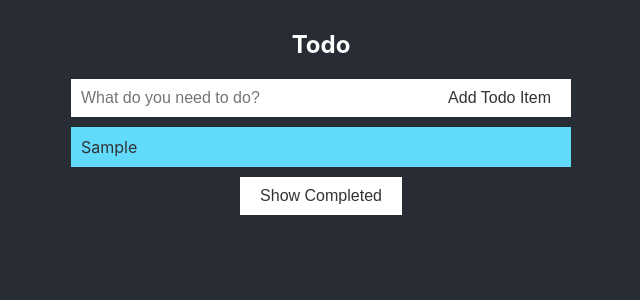
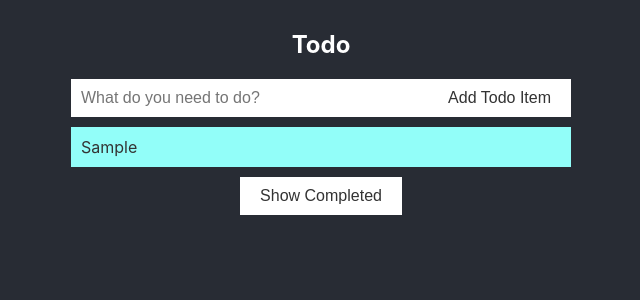
Before and after one commit to jacobhamblin/todo, a React (Create React App) app: page / in a window 1280 px wide. Both pictures are taken after typing "Sample" into the empty fields and a click on the button "Add Todo Item". Shown: the top 300 px of the page, without its empty margins (319-959 px from the left). Built offline with nearby package versions, Linux system fonts and the light colour scheme.

Commit message:
pastel colors

```diff
--- a/src/Todo/Item/Item.css
+++ b/src/Todo/Item/Item.css
@@ -2,7 +2,7 @@
   font-size: 16px;
   text-align: left;
   padding: 10px;
-  background-color: #61dafb;
+  background-color: #92FEF9;
   color: #333;
   cursor: pointer;
   margin-bottom: 10px;
--- a/src/Todo/Item/index.js
+++ b/src/Todo/Item/index.js
@@ -2,7 +2,7 @@ import React from 'react';
 import './Item.css';
 
 const Item = ({id, completed, name, toggleCompleted}) => {
-  const style = completed ? {backgroundColor: '#00FF00'} : undefined;
+  const style = completed ? {backgroundColor: '#8BFEA8'} : undefined;
   return (
     <li className='Item' style={style} onClick={() => {toggleCompleted(id)}}>
       {name}
```
